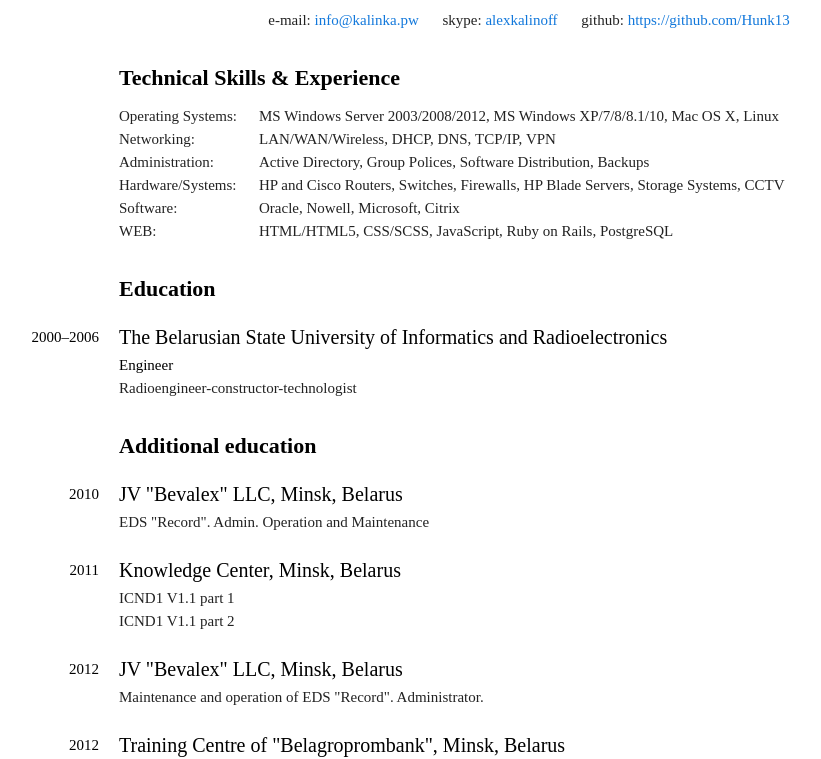
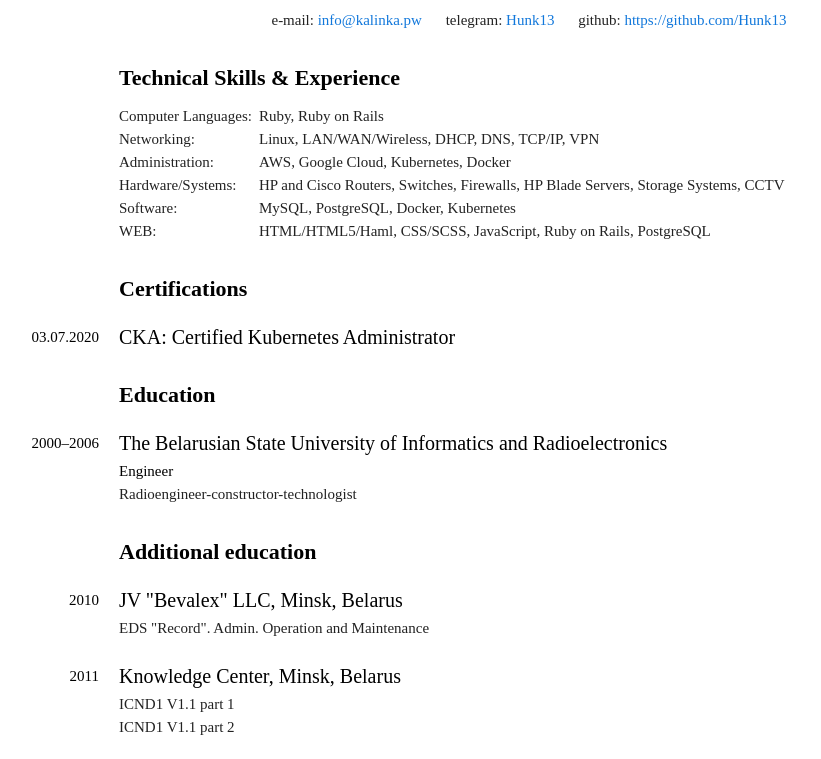
Before and after one commit to Hunk13/hunk13.github.io, a plain HTML site: page index.html in a window 1280 px wide. Shown: the part 47-806 px from the top of the page, without its empty margins (121-942 px from the left). Drawn offline with Linux system fonts and the light colour scheme; a script that the page names is missing; a web font is replaced by a local one.

Commit message:
add CKA Certification

```diff
--- a/index.html
+++ b/index.html
@@ -1,7 +1,7 @@
 <!DOCTYPE html>
 <html lang="en">
 <head>
-  <title>Alexandr Kalinka</title>
+  <title>Alexandr Kalinka (Ruby/Ruby on Rails/Linux/DevOps)</title>
   <meta http-equiv="Content-Type" content="text/html; charset=UTF-8"/>
   <meta name='yandex-verification' content='5de555ed9f0e7dfb' />
   <meta name='B-verify' content='3956350d1e9976044ec6c404ebef326656b3d09a' />
@@ -15,7 +15,7 @@
   <h1><span class="fn">Alexandr Kalinka</span></h1>
   <ul class="contact">
     <li>e-mail: <a class="email" href="mailto:info@kalinka.pw">info@kalinka.pw</a></li>
-    <li>skype: <a class="email" href="skype:alexkalinoff?call">alexkalinoff</a></li>
+    <li>telegram: <a class="url" href="https://t.me/Hunk13">Hunk13</a></li>
     <li>github: <a class="url" href="https://github.com/Hunk13">https://github.com/Hunk13</a></li>
   </ul>
 </section>
@@ -23,15 +23,14 @@
 <section>
   <h2>Technical Skills & Experience</h2>
   <dl>
-    <dt>Operating Systems</dt>
-    <dd>MS Windows Server 2003/2008/2012</dd>
-    <dd>MS Windows XP/7/8/8.1/10</dd>
-    <dd>Mac OS X</dd>
-    <dd>Linux</dd>
+    <dt>Computer Languages</dt>
+    <dd>Ruby</dd>
+    <dd>Ruby on Rails</dd>
   </dl>
 
   <dl>
     <dt>Networking</dt>
+    <dd>Linux</dd>
     <dd>LAN/WAN/Wireless</dd>
     <dd>DHCP</dd>
     <dd>DNS</dd>
@@ -41,10 +40,10 @@
 
   <dl>
     <dt>Administration</dt>
-    <dd>Active Directory</dd>
-    <dd>Group Polices</dd>
-    <dd>Software Distribution</dd>
-    <dd>Backups</dd>
+    <dd>AWS</dd>
+    <dd>Google Cloud</dd>
+    <dd>Kubernetes</dd>
+    <dd>Docker</dd>
   </dl>
 
   <dl>
@@ -57,15 +56,15 @@
 
   <dl>
     <dt>Software</dt>
-    <dd>Oracle</dd>
-    <dd>Nowell</dd>
-    <dd>Microsoft</dd>
-    <dd>Citrix</dd>
+    <dd>MySQL</dd>
+    <dd>PostgreSQL</dd>
+    <dd>Docker</dd>
+    <dd>Kubernetes</dd>
   </dl>
 
   <dl>
     <dt>WEB</dt>
-    <dd>HTML/HTML5</dd>
+    <dd>HTML/HTML5/Haml</dd>
     <dd>CSS/SCSS</dd>
     <dd>JavaScript</dd>
     <dd>Ruby on Rails</dd>
@@ -74,6 +73,12 @@
 </section>
 
 <section>
+  <h2>Certifications</h2>
+  <h3><span class="date-range">03.07.2020</span>CKA: Certified Kubernetes Administrator</h3>
+  <p>
+    <div data-iframe-width="150" data-iframe-height="270" data-share-badge-id="429cffe0-c186-4354-9fd6-8de735fba038" data-share-badge-host="https://www.youracclaim.com"></div><script type="text/javascript" async src="//cdn.youracclaim.com/assets/utilities/embed.js"></script>
+  </p>
+
   <h2>Education</h2>
   <h3><span class="date-range">2000–2006</span> The Belarusian State University of Informatics and Radioelectronics</h3>
   <h4>Engineer</h4>
```
